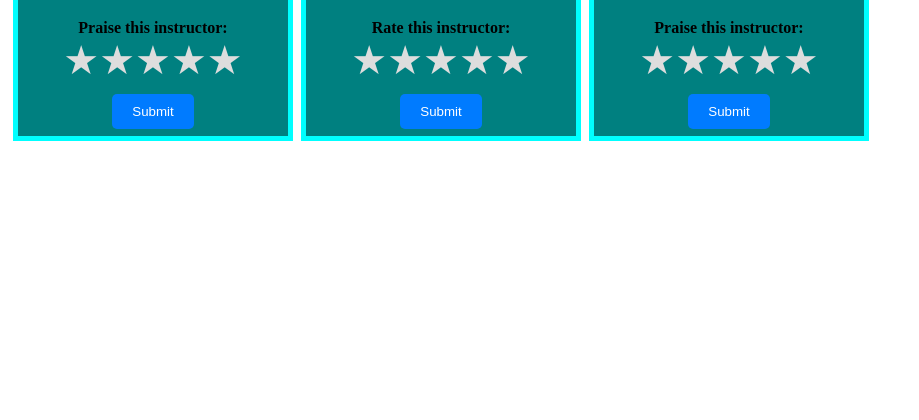
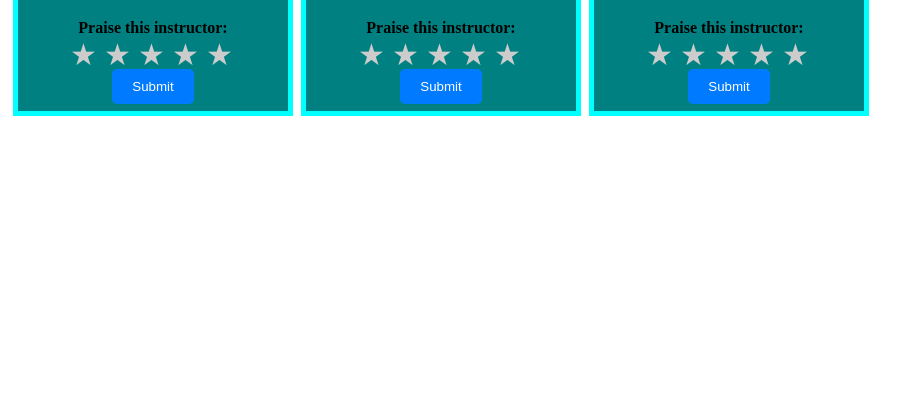
Before and after one commit to 2k19birthday/dl, a PHP site: page /rating.html in a window 1280 px wide. Shown: the part 123-543 px from the top of the page, without its empty margins (0-919 px from the left). Run offline with PHP 8.4, Linux system fonts and the light colour scheme.

Commit message:
adding file signup

```diff
--- a/index.html
+++ b/index.html
@@ -64,6 +64,10 @@
                         <input type="submit" name="submit" value="Submit">
                     </div>
                 </form>
+                <a href="signinpage.php" class="sign-in-btn"><button><h1>Sign in</h1></button></a>
+            </div>
+            <div>
+            //keep sign in page here
             </div>
         </div>
         <!-- end header -->
--- a/quiz.php
+++ b/quiz.php
@@ -2,7 +2,7 @@
 // define database connection variables tut
 $host = "localhost";
 $user = "root";
-$pass = "";
+$pass = "toor";
 $dbname = "quizdbase";
 
 // connect to MySQL database
--- a/rating.html
+++ b/rating.html
@@ -1,8 +1,8 @@
 <!DOCTYPE html>
 <html>
-<head>
-	<title>Praise Your Instructor</title>
+<head><title>Praise Your Instructor</title>
 	<link rel="stylesheet" type="text/css" href="style2.css">
+	<script src="script1.js"></script>
 </head>
 <body>
   <div class="rog">
@@ -12,22 +12,42 @@
     <div class="instructor-labels">
       <h2 class="instructor-name">Name:Gigi Hadid</h2>
       <p class="instructor-category">Category:car</p>
-					<p class="instructor-experience">Experience:5years</p>
+      <p class="instructor-experience">Experience:5years  </p>
     </div>
   </div>
   <form class="rating-form">
-				<label for="rating"><b>Praise this instructor:</b></label>
-				<div class="rating-stars">
-					<input type="radio" id="star5" name="rating" value="5">
-					<label for="star5">&#9733;</label>
-					<input type="radio" id="star4" name="rating" value="4">
-					<label for="star4">&#9733;</label>
-					<input type="radio" id="star3" name="rating" value="3">
-					<label for="star3">&#9733;</label>
-					<input type="radio" id="star2" name="rating" value="2">
-					<label for="star2">&#9733;</label>
-					<input type="radio" id="star1" name="rating" value="1">
-					<label for="star1">&#9733;</label>
+    <label for="rating"><b> Praise this instructor:</b></label>
+    <div class="star-rating">
+      <span class="star" data-rating="1"></span>
+      <span class="star" data-rating="2"></span>
+      <span class="star" data-rating="3"></span>
+      <span class="star" data-rating="4"></span>
+      <span class="star" data-rating="5"></span>
+    </div>
+
+
+    <button type="submit">Submit</button>
+  </form>
+</div>
+
+
+  <div class="instructor-rating">
+  <div class="instructor-details">
+    <img src="hh.jpg" alt="Instructor Photo" class="instructor-photo">
+    <div class="instructor-labels">
+      <h2 class="instructor-name">Name:Gigi Hadid</h2>
+      <p class="instructor-category">Category:car</p>
+      <p class="instructor-experience">Experience:5years  </p>
+    </div>
+  </div>
+  <form class="rating-form">
+    <label for="rating"><b> Praise this instructor:</b></label>
+    <div class="star-rating">
+      <span class="star" data-rating="1"></span>
+      <span class="star" data-rating="2"></span>
+      <span class="star" data-rating="3"></span>
+      <span class="star" data-rating="4"></span>
+      <span class="star" data-rating="5"></span>
     </div>
     <button type="submit">Submit</button>
   </form>
@@ -39,55 +59,23 @@
     <div class="instructor-labels">
       <h2 class="instructor-name">Name:Gigi Hadid</h2>
       <p class="instructor-category">Category:car</p>
-					<p class="instructor-experience">Experience:5years</p>
+      <p class="instructor-experience">Experience:5years  </p>
     </div>
   </div>
   <form class="rating-form">
-				<label for="rating"><b>Rate this instructor:</b></label>
-				<div class="rating-stars">
-					<input type="radio" id="star5" name="rating" value="5">
-					<label for="star5">&#9733;</label>
-					<input type="radio" id="star4" name="rating" value="4">
-					<label for="star4">&#9733;</label>
-					<input type="radio" id="star3" name="rating" value="3">
-					<label for="star3">&#9733;</label>
-					<input type="radio" id="star2" name="rating" value="2">
-					<label for="star2">&#9733;</label>
-					<input type="radio" id="star1" name="rating" value="1">
-					<label for="star1">&#9733;</label>
+    <label for="rating"><b> Praise this instructor:</b></label>
+    <div class="star-rating">
+      <span class="star" data-rating="1"></span>
+      <span class="star" data-rating="2"></span>
+      <span class="star" data-rating="3"></span>
+      <span class="star" data-rating="4"></span>
+      <span class="star" data-rating="5"></span>
     </div>
     <button type="submit">Submit</button>
   </form>
 </div>
 
-    <div class="instructor-rating">
-  <div class="instructor-details">
-    <img src="hh.jpg" alt="Instructor Photo" class="instructor-photo">
-    <div class="instructor-labels">
-      <h2 class="instructor-name">Name:Gigi Hadid</h2>
-      <p class="instructor-category">Category:car</p>
-      <p class="instructor-experience">Experience:5years</p>
-    </div>
-  </div>
-  <form class="rating-form">
-    <label for="rating"><b>Praise this instructor:</b></label>
-    <div class="rating-stars">
-      <input type="radio" id="star5" name="rating" value="5">
-      <label for="star5">&#9733;</label>
-      <input type="radio" id="star4" name="rating" value="4">
-      <label for="star4">&#9733;</label>
-      <input type="radio" id="star3" name="rating" value="3">
-      <label for="star3">&#9733;</label>
-      <input type="radio" id="star2" name="rating" value="2">
-      <label for="star2">&#9733;</label>
-      <input type="radio" id="star1" name="rating" value="1">
-      <label for="star1">&#9733;</label>
-    </div>
-    <button type="submit">Submit</button>
-</form>
-    </div>
 
 </div>
 </body>
-
 </html>
--- a/style2.css
+++ b/style2.css
@@ -1,3 +1,42 @@
+.star {
+  display: inline-block;
+  width: 30px;
+  height: 30px;
+  font-size: 30px;
+  color: #ccc;
+  cursor: pointer;
+  transition: color 0.2s;
+}
+
+.star[data-rating="1"]::before {
+  content: "\2605";
+}
+
+.star[data-rating="2"]::before {
+  content: "\2605";
+}
+
+.star[data-rating="3"]::before {
+  content: "\2605";
+}
+
+.star[data-rating="4"]::before {
+  content: "\2605";
+}
+
+.star[data-rating="5"]::before {
+  content: "\2605";
+}
+
+.star:hover,
+.star.selected {
+  color: #ffc107;
+}
+.rog{
+  display: flex;
+  margin-left: 5px;
+
+}
 .instructor-rating {
   padding-top: px;
 display: flex;
@@ -50,7 +89,6 @@
 text-decoration-style: bold;
 
 }
-
 .rating-form {
   display: flex;
   flex-direction: column;
@@ -59,28 +97,6 @@
   border-style:;
   padding-bottom: 7px;
 }
-
-.rating-stars {
-  display: flex;
-  justify-content: center;
-  margin-bottom: 10px;
-}
-
-.rating-stars input[type="radio"] {
-  display: none;
-}
-
-.rating-stars label {
-  font-size: 40px;
-  color: #ddd;
-  cursor: pointer;
-  transition: color 0.1s;
-}
-
-.rating-stars label:hover,.rating-stars label:hover ~ label,.rating-stars input[type="radio"]:checked ~ label {
-  color: pink;
-}
-
 button[type="submit"] {
   padding: 10px 20px;
   border: none;
@@ -94,7 +110,3 @@ button[type="submit"] {
 button[type="submit"]:hover {
   background-color: black;
 }
-.rog{
-  display: flex;
-  margin-left: 5px;
-}
--- a/submit.php
+++ b/submit.php
@@ -7,7 +7,7 @@ if (isset($_POST['submit'])) {
     $phone_number = $_POST['phone_number'];
 
     // Connect to the database
-    $conn = mysqli_connect('localhost', 'root', '', 'quizdbase');
+    $conn = mysqli_connect('localhost', 'root', 'toor', 'quizdbase');
 
     // Check connection
     if (!$conn) {
--- a/submit_quiz.php
+++ b/submit_quiz.php
@@ -2,7 +2,7 @@
 // define database connection variables
 $host = "localhost";
 $user = "root";
-$pass = "";
+$pass = "toor";
 $dbname = "quizdbase";
 
 // connect to MySQL database
```
Also changed, not shown: save-rating.php (added, +37 -0 lines), script1.js (added, +44 -0 lines), signinpage.php (added, +23 -0 lines), ssubmit.php (added, +52 -0 lines), style.css (+14 -0 lines), style3.css (added, +48 -0 lines). Lines whose indentation alone changed are shown as unchanged.
